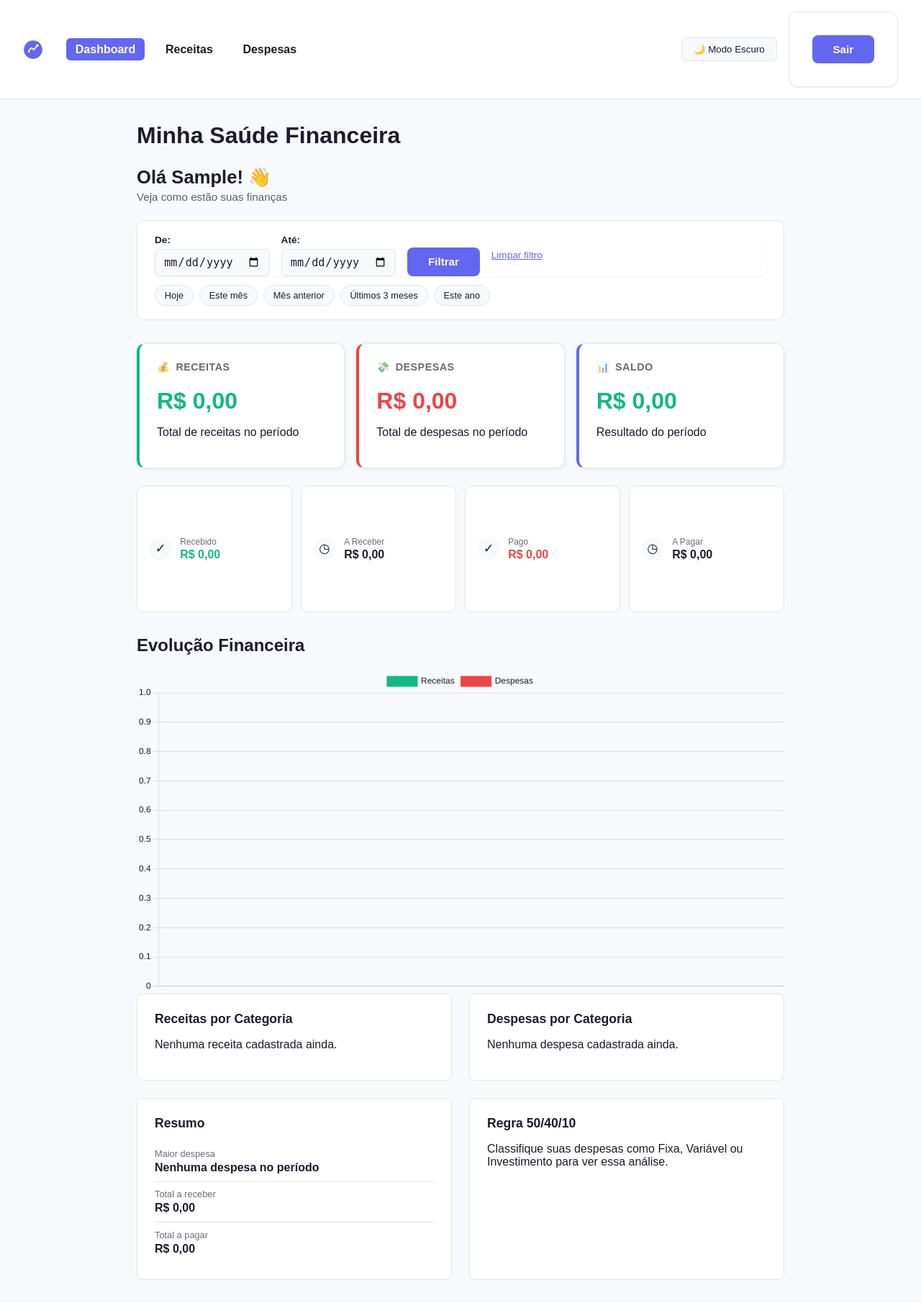
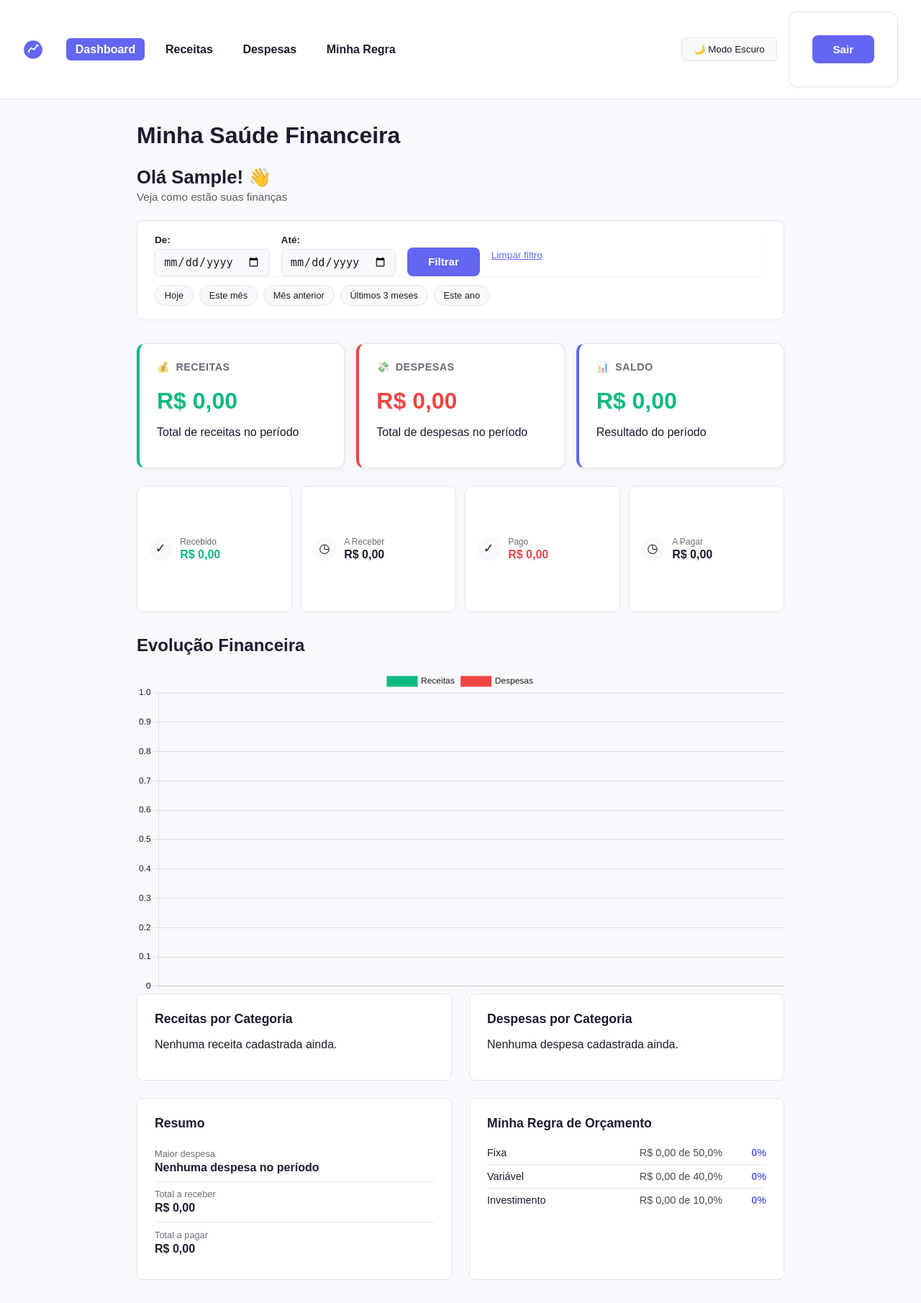
Before and after one commit to ReneBerredo/Controle-Financeiro, a Django app: page /financas/ in a window 1280 px wide. Shown: the whole page at 72% size. Run offline with Django 5.2, Linux system fonts and the light colour scheme; the visitor is signed in with stand-in values (Sample User, id 1); data comes from the database, SQL or seed files in the repository; data that the repository does not hold is empty.

Commit message:
Dashboard usa categorias de orcamento personalizadas em vez de regra fixa 50-40-10

```diff
--- a/financas/templates/financas/dashboard.html
+++ b/financas/templates/financas/dashboard.html
@@ -171,17 +171,17 @@
         </div>
 
         <div class="bloco-categoria">
-            <h2>Regra 50/40/10</h2>
-            {% if regra_504010 %}
-                {% for item in regra_504010 %}
+            <h2>Minha Regra de Orçamento</h2>
+            {% if regra_orcamento %}
+                {% for item in regra_orcamento %}
                     <div class="linha-categoria-legenda">
                         <span class="legenda-nome">{{ item.categoria }}</span>
-                        <span class="legenda-valor">R$ {{ item.total|floatformat:2 }}</span>
-                        <span class="legenda-percentual">{{ item.percentual }}%</span>
+                        <span class="legenda-valor">R$ {{ item.total|floatformat:2 }} de {{ item.meta }}%</span>
+                        <span class="legenda-percentual {% if item.percentual > item.meta %}percentual-acima{% endif %}">{{ item.percentual }}%</span>
                     </div>
                 {% endfor %}
             {% else %}
-                <p>Classifique suas despesas como Fixa, Variável ou Investimento para ver essa análise.</p>
+                <p>Você ainda não tem categoria de orçamento. <a href="{% url 'lista_categoria_orcamento' %}">Criar categoria</a>.</p>
             {% endif %}
         </div>
     </div>
--- a/financas/views.py
+++ b/financas/views.py
@@ -272,6 +272,7 @@ def garantir_categorias_padrao(usuario):
 
 @login_required
 def dashboard(request):
+    garantir_categorias_padrao(request.user)
     receitas = Receita.objects.filter(usuario=request.user)
     despesas = Despesa.objects.filter(usuario=request.user)
 
@@ -338,12 +339,24 @@ def dashboard(request):
 
     gastos_por_categoria = despesas.values('descricao').annotate(total=Sum('valor')).order_by('-total')
 
-    regra_504010 = []
-    for item in gastos_por_categoria:
-        categoria = item['descricao']
-        if categoria in ['Fixa', 'Variável', 'Investimento']:
-            percentual = round((float(item['total']) / float(total_despesas)) * 100, 1) if total_despesas > 0 else 0
-            regra_504010.append({'categoria': categoria, 'total': float(item['total']), 'percentual': percentual})
+    categorias_orcamento = CategoriaOrcamento.objects.filter(usuario=request.user)
+
+    gastos_por_categoria = {
+        item['descricao']: float(item['total'])
+        for item in despesas.values('descricao').annotate(total=Sum('valor'))
+    }
+
+    regra_orcamento = []
+    for categoria in categorias_orcamento:
+        total_gasto = gastos_por_categoria.get(categoria.nome, 0)
+        percentual_real = round((total_gasto / float(total_despesas)) * 100, 1) if total_despesas > 0 else 0
+
+        regra_orcamento.append({
+            'categoria': categoria.nome,
+            'total': total_gasto,
+            'percentual': percentual_real,
+            'meta': float(categoria.percentual_meta),
+        })
 
     contexto = {
         'total_receitas': total_receitas,
@@ -367,7 +380,7 @@ def dashboard(request):
         'despesas_grafico_valores': despesas_grafico_valores,
         'despesas_itens': despesas_itens,
         'maior_despesa': maior_despesa,
-        'regra_504010': regra_504010,
+        'regra_orcamento': regra_orcamento,
     }
 
     return render(request, 'financas/dashboard.html', contexto)
--- a/static/css/style.css
+++ b/static/css/style.css
@@ -1033,3 +1033,7 @@ button[type="submit"]:disabled {
     margin-bottom: 1rem;
     opacity: 0.8;
 }
+
+.percentual-acima {
+    color: var(--cor-perigo) !important;
+}
--- a/templates/base.html
+++ b/templates/base.html
@@ -19,6 +19,7 @@
         <a href="{% url 'dashboard' %}" class="{% if request.resolver_match.url_name == 'dashboard' %}nav-ativo{% endif %}">Dashboard</a>
         <a href="{% url 'lista_receitas' %}" class="{% if request.resolver_match.url_name == 'lista_receitas' %}nav-ativo{% endif %}">Receitas</a>
         <a href="{% url 'lista_despesas' %}" class="{% if request.resolver_match.url_name == 'lista_despesas' %}nav-ativo{% endif %}">Despesas</a>
+        <a href="{% url 'lista_categorias_orcamento' %}" class="{% if request.resolver_match.url_name == 'lista_categorias_orcamento' %}nav-ativo{% endif %}">Minha Regra</a>
         <button id="botao-tema" type="button">🌙 Modo Escuro</button>
         <form method="post" action="{% url 'logout' %}" style="display: inline;">
             {% csrf_token %}
```
